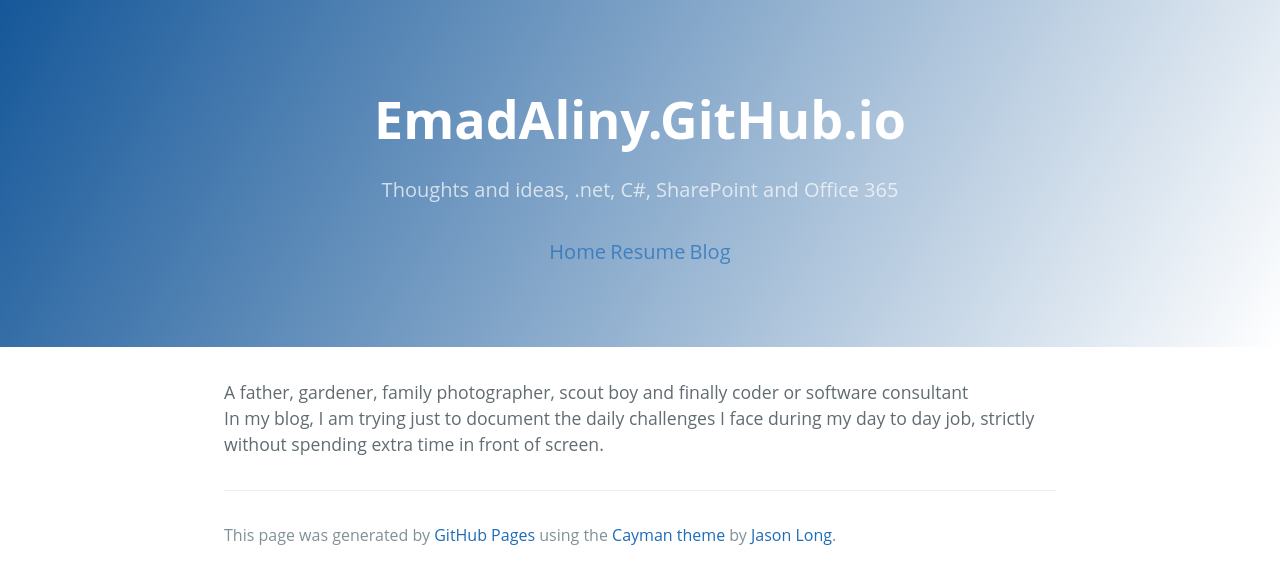
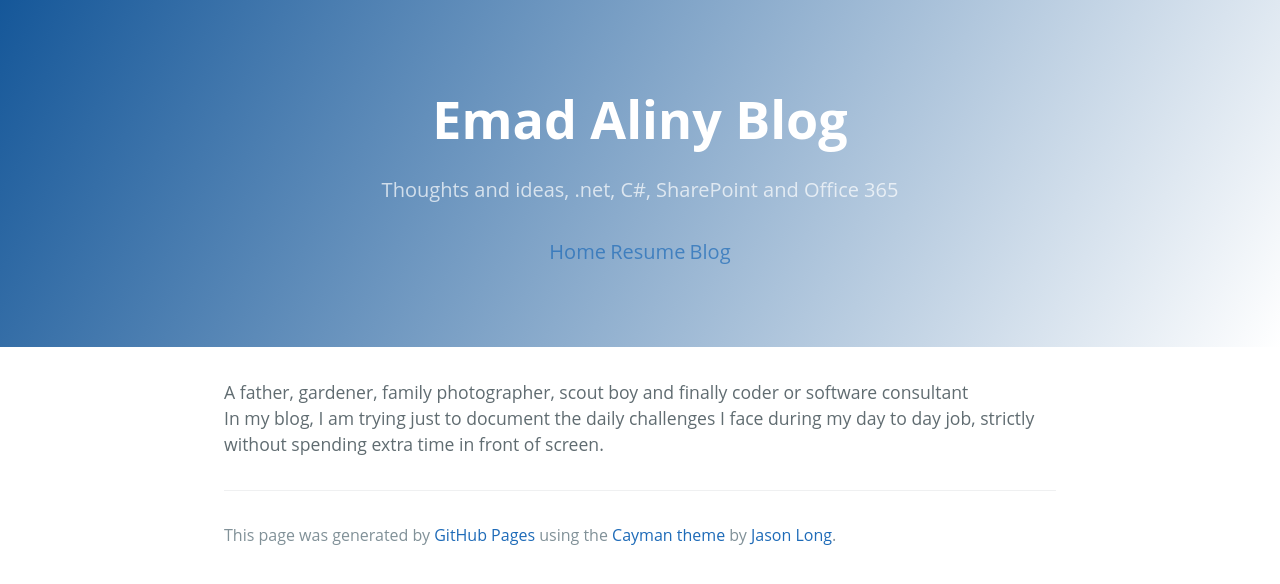
Before and after one commit to emadaliny/emad.aliny.github.io, a Jekyll site: the page index.html, which Jekyll copies as it is, in a window 1280 px wide. Shown: the top 584 px of the page. Built offline with Jekyll 4.4.1, drawn with Linux system fonts in a browser that asks for light colours.

Commit message:
Title Update

```diff
--- a/index.html
+++ b/index.html
@@ -19,7 +19,7 @@
 
 <body>
   <section class="page-header">
-    <h1 class="project-name">EmadAliny.GitHub.io</h1>
+    <h1 class="project-name">Emad Aliny Blog</h1>
     <h2 class="project-tagline">Thoughts and ideas, .net, C#, SharePoint and Office 365</h2>
         <a class="project-tagline" href="/">Home</a>
     <a class="project-tagline" href="/resume">Resume</a>
```
